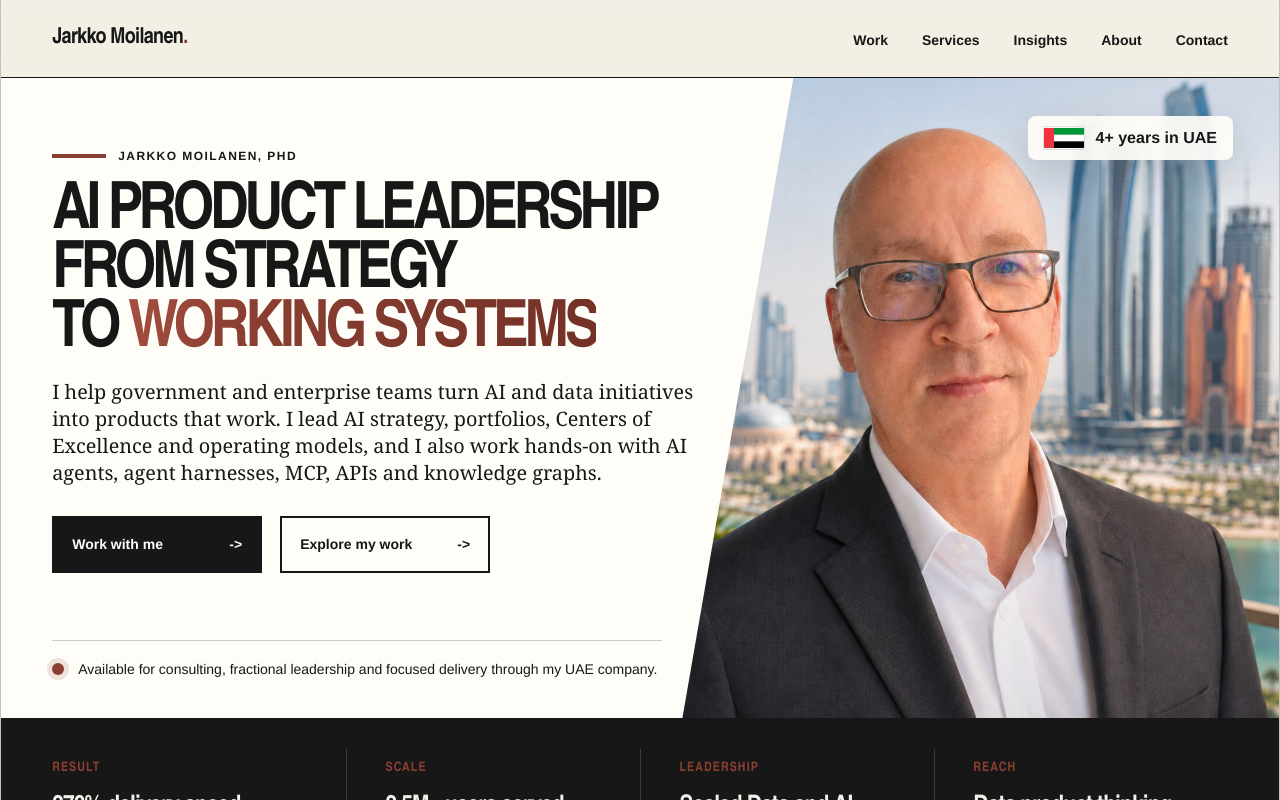
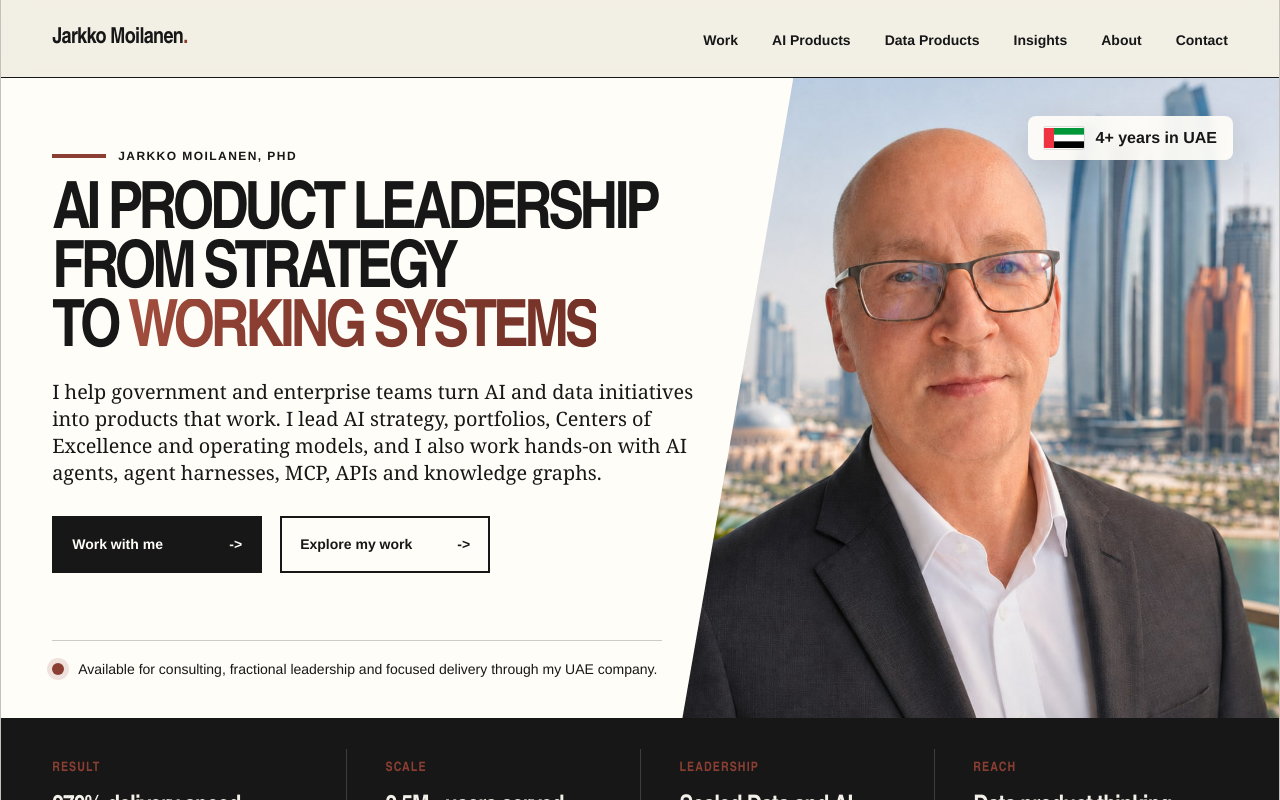
Before and after one commit to kyyberi/jarkko, a Next.js app: page / in a window 1280 px wide. Shown: the top 800 px of the page. Built offline with nearby package versions, Linux system fonts and the light colour scheme.

Commit message:
Split top navigation by product focus

```diff
--- a/app/mobile-nav.tsx
+++ b/app/mobile-nav.tsx
@@ -10,7 +10,8 @@ function sitePath(path: string) {
 
 const links = [
   { href: "/#work", label: "Work" },
-  { href: "/services/odps", label: "Services" },
+  { href: "/#engagements", label: "AI Products" },
+  { href: "/services/odps", label: "Data Products" },
   { href: "/insights/articles", label: "Insights" },
   { href: "/about", label: "About" },
   { href: "/#contact", label: "Contact" },
--- a/app/site.tsx
+++ b/app/site.tsx
@@ -310,7 +310,8 @@ export function Header() {
       </a>
       <nav className="nav" aria-label="Primary">
         <a href={sitePath("/#work")}>Work</a>
-        <a href={sitePath("/services/odps")}>Services</a>
+        <a href={sitePath("/#engagements")}>AI Products</a>
+        <a href={sitePath("/services/odps")}>Data Products</a>
         <a href={sitePath("/insights/articles")}>Insights</a>
         <a href={sitePath("/about")}>About</a>
         <a href={sitePath("/#contact")}>Contact</a>
```
Also changed, not shown: 1 other file (tests, documents, lock files or other folders).
